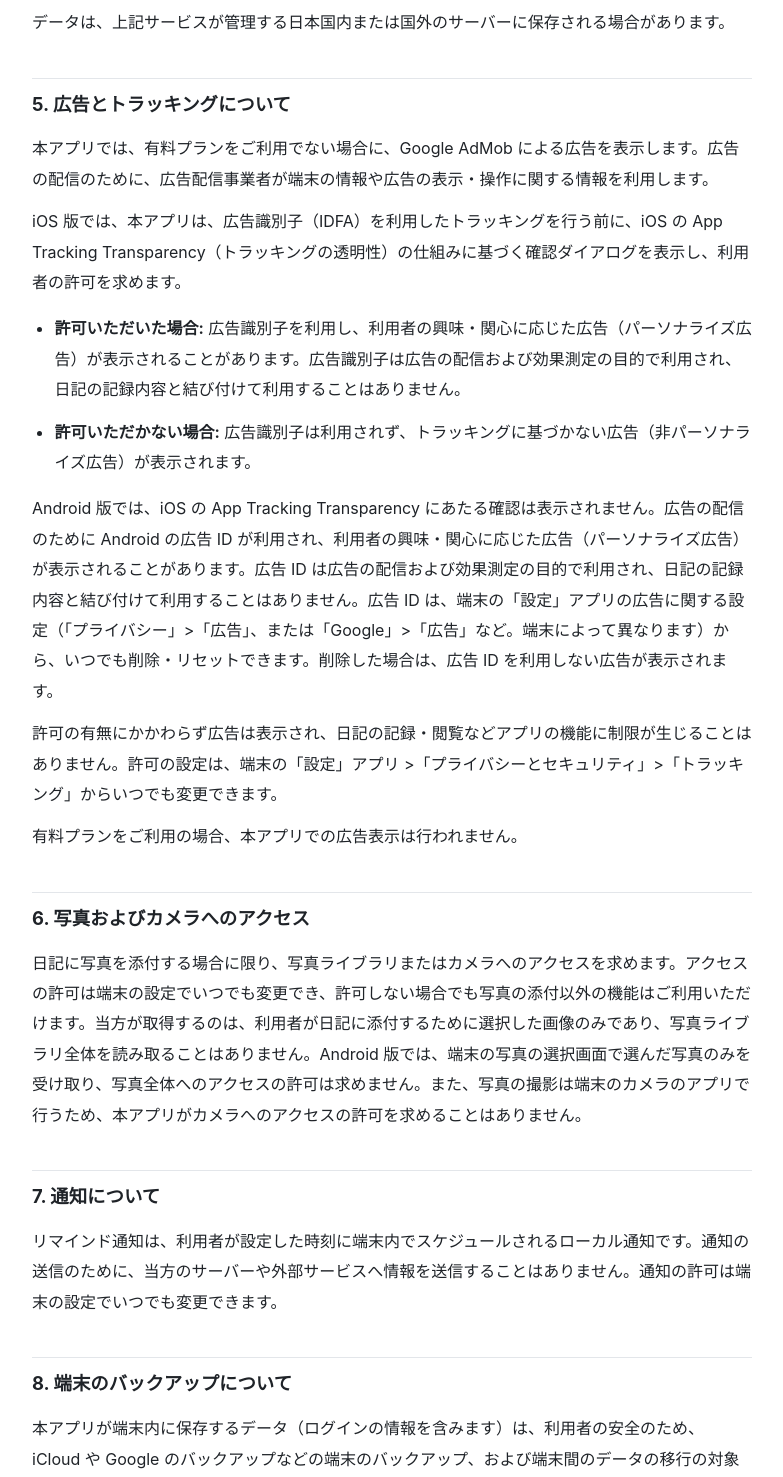
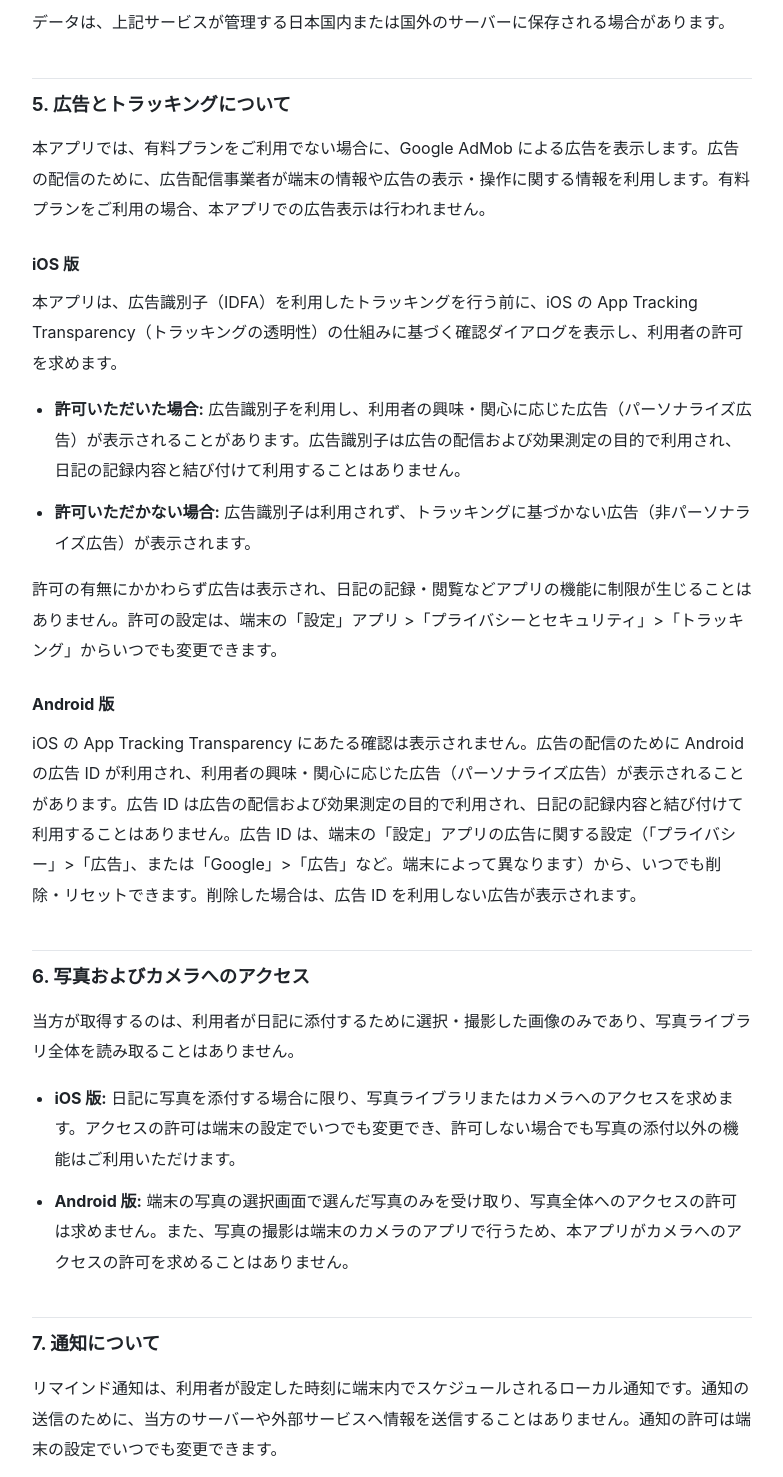
Before and after one commit to makaroni980/taiparu-website, a plain HTML site: page privacy-policy.html in a window 1280 px wide. Shown: the part 3120-4597 px from the top of the page, without its empty margins (248-1031 px from the left). Drawn offline with Linux system fonts and the light colour scheme.

Commit message:
プライバシーポリシーの 5 節・6 節を読みやすくする（案）。5 節を「iOS 版」「Android 版」の小見出しに分け、トラッキングの許可の有無と設定の変更の段を iOS 版の中（Android 版の前）に移し、「iOS 版では、本アプリは、…」の読点の続きをなくす。有料プランでは広告を出さないことは冒頭の段に移す。6 節は、取得するのは選択・撮影した画像のみであることを先に書き、iOS 版（写真ライブラリ・カメラへのアクセスを求める）と Android 版（許可を求めない）を箇条に分ける。内容は変えない。
Co-Authored-By: Claude Opus 5.5 <noreply@anthropic.com>

```diff
--- a/privacy-policy.html
+++ b/privacy-policy.html
@@ -147,29 +147,34 @@
 
   <h2>5. 広告とトラッキングについて</h2>
   <p>
-    本アプリでは、有料プランをご利用でない場合に、Google AdMob による広告を表示します。広告の配信のために、広告配信事業者が端末の情報や広告の表示・操作に関する情報を利用します。
+    本アプリでは、有料プランをご利用でない場合に、Google AdMob による広告を表示します。広告の配信のために、広告配信事業者が端末の情報や広告の表示・操作に関する情報を利用します。有料プランをご利用の場合、本アプリでの広告表示は行われません。
   </p>
+
+  <h3>iOS 版</h3>
   <p>
-    iOS 版では、本アプリは、広告識別子（IDFA）を利用したトラッキングを行う前に、iOS の App Tracking Transparency（トラッキングの透明性）の仕組みに基づく確認ダイアログを表示し、利用者の許可を求めます。
+    本アプリは、広告識別子（IDFA）を利用したトラッキングを行う前に、iOS の App Tracking Transparency（トラッキングの透明性）の仕組みに基づく確認ダイアログを表示し、利用者の許可を求めます。
   </p>
   <ul>
     <li><strong>許可いただいた場合:</strong> 広告識別子を利用し、利用者の興味・関心に応じた広告（パーソナライズ広告）が表示されることがあります。広告識別子は広告の配信および効果測定の目的で利用され、日記の記録内容と結び付けて利用することはありません。</li>
     <li><strong>許可いただかない場合:</strong> 広告識別子は利用されず、トラッキングに基づかない広告（非パーソナライズ広告）が表示されます。</li>
   </ul>
   <p>
-    Android 版では、iOS の App Tracking Transparency にあたる確認は表示されません。広告の配信のために Android の広告 ID が利用され、利用者の興味・関心に応じた広告（パーソナライズ広告）が表示されることがあります。広告 ID は広告の配信および効果測定の目的で利用され、日記の記録内容と結び付けて利用することはありません。広告 ID は、端末の「設定」アプリの広告に関する設定（「プライバシー」&gt;「広告」、または「Google」&gt;「広告」など。端末によって異なります）から、いつでも削除・リセットできます。削除した場合は、広告 ID を利用しない広告が表示されます。
-  </p>
-  <p>
     許可の有無にかかわらず広告は表示され、日記の記録・閲覧などアプリの機能に制限が生じることはありません。許可の設定は、端末の「設定」アプリ &gt;「プライバシーとセキュリティ」&gt;「トラッキング」からいつでも変更できます。
   </p>
+
+  <h3>Android 版</h3>
   <p>
-    有料プランをご利用の場合、本アプリでの広告表示は行われません。
+    iOS の App Tracking Transparency にあたる確認は表示されません。広告の配信のために Android の広告 ID が利用され、利用者の興味・関心に応じた広告（パーソナライズ広告）が表示されることがあります。広告 ID は広告の配信および効果測定の目的で利用され、日記の記録内容と結び付けて利用することはありません。広告 ID は、端末の「設定」アプリの広告に関する設定（「プライバシー」&gt;「広告」、または「Google」&gt;「広告」など。端末によって異なります）から、いつでも削除・リセットできます。削除した場合は、広告 ID を利用しない広告が表示されます。
   </p>
 
   <h2>6. 写真およびカメラへのアクセス</h2>
   <p>
-    日記に写真を添付する場合に限り、写真ライブラリまたはカメラへのアクセスを求めます。アクセスの許可は端末の設定でいつでも変更でき、許可しない場合でも写真の添付以外の機能はご利用いただけます。当方が取得するのは、利用者が日記に添付するために選択した画像のみであり、写真ライブラリ全体を読み取ることはありません。Android 版では、端末の写真の選択画面で選んだ写真のみを受け取り、写真全体へのアクセスの許可は求めません。また、写真の撮影は端末のカメラのアプリで行うため、本アプリがカメラへのアクセスの許可を求めることはありません。
+    当方が取得するのは、利用者が日記に添付するために選択・撮影した画像のみであり、写真ライブラリ全体を読み取ることはありません。
   </p>
+  <ul>
+    <li><strong>iOS 版:</strong> 日記に写真を添付する場合に限り、写真ライブラリまたはカメラへのアクセスを求めます。アクセスの許可は端末の設定でいつでも変更でき、許可しない場合でも写真の添付以外の機能はご利用いただけます。</li>
+    <li><strong>Android 版:</strong> 端末の写真の選択画面で選んだ写真のみを受け取り、写真全体へのアクセスの許可は求めません。また、写真の撮影は端末のカメラのアプリで行うため、本アプリがカメラへのアクセスの許可を求めることはありません。</li>
+  </ul>
 
   <h2>7. 通知について</h2>
   <p>
```
